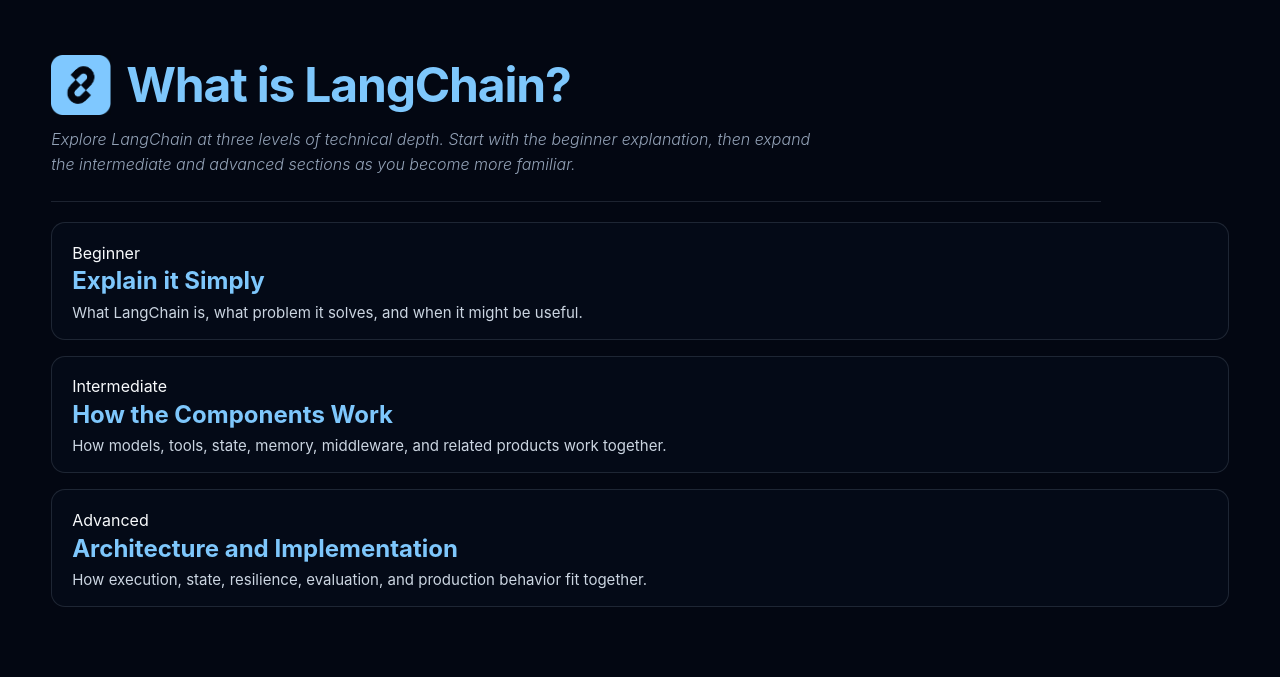
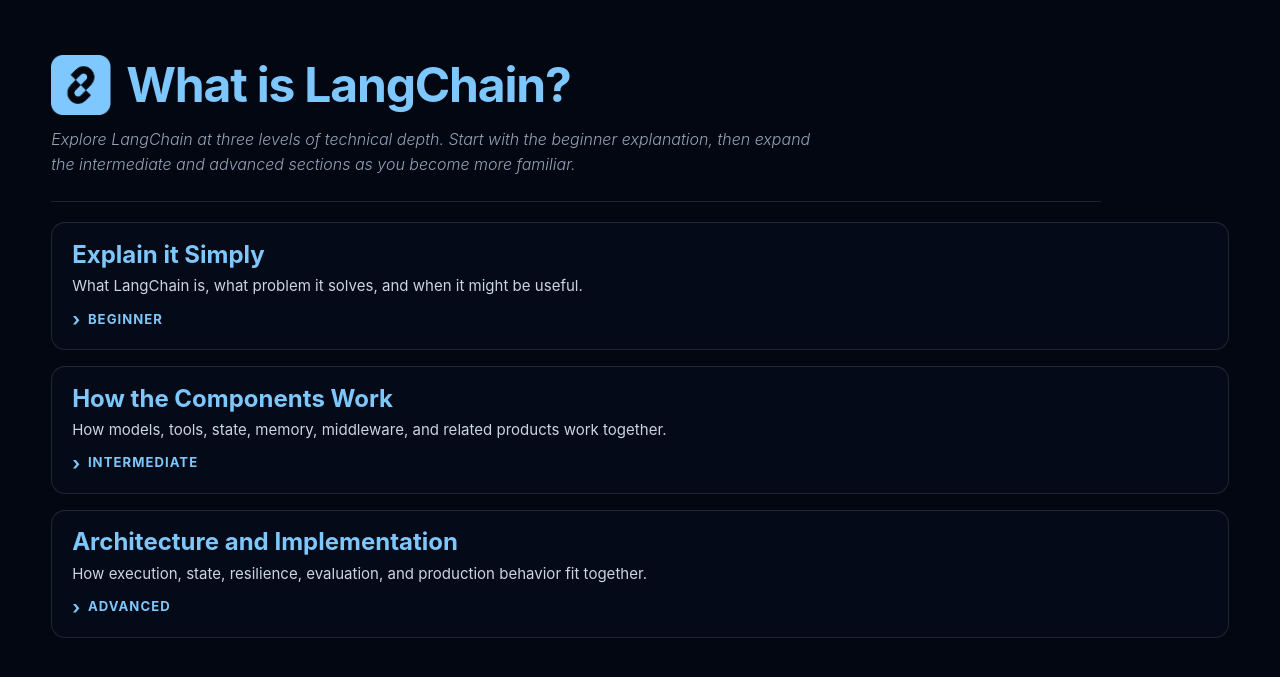
Before and after one commit to Declan-Goodwin/-Dgoodwin-Learning-Chain-Gang, a Jekyll site: the page built from whats-langchain.md, in a window 1280 px wide. Shown: the top 677 px of the page. Built offline with Jekyll 4.4.1, drawn with Linux system fonts in a browser that asks for light colours.

Commit message:
Move learning-level toggles beneath titles and descriptions

```diff
--- a/whats-langchain.md
+++ b/whats-langchain.md
@@ -14,9 +14,9 @@
 
 <details class="level-section level-beginner">
   <summary class="level-summary">
-    <span class="level-kicker">Beginner</span>
     <h2>Explain it Simply</h2>
     <span class="level-description">What LangChain is, what problem it solves, and when it might be useful.</span>
+    <span class="level-toggle">Beginner</span>
   </summary>
   <div class="level-content">
     <div class="beginner-intro">
@@ -89,9 +89,9 @@
 
 <details class="level-section level-intermediate">
   <summary class="level-summary">
-    <span class="level-kicker">Intermediate</span>
     <h2>How the Components Work</h2>
     <span class="level-description">How models, tools, state, memory, middleware, and related products work together.</span>
+    <span class="level-toggle">Intermediate</span>
   </summary>
   <div class="level-content">
       <h3> Major Components & Terminology</h3>
@@ -333,9 +333,9 @@
 
 <details class="level-section level-advanced">
   <summary class="level-summary">
-    <span class="level-kicker">Advanced</span>
     <h2>Architecture and Implementation</h2>
     <span class="level-description">How execution, state, resilience, evaluation, and production behavior fit together.</span>
+    <span class="level-toggle">Advanced</span>
   </summary>
   <div class="level-content">
 <div class="content-block advanced-intro">
```
